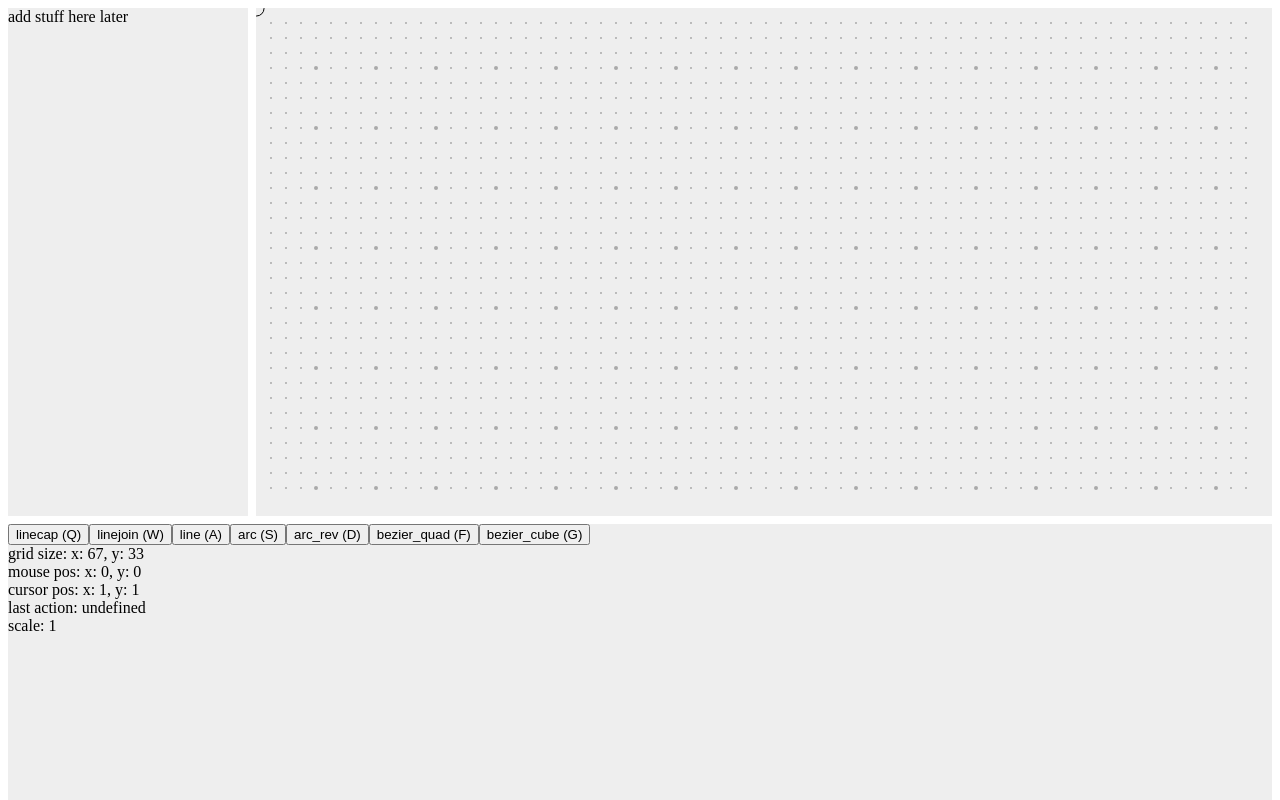
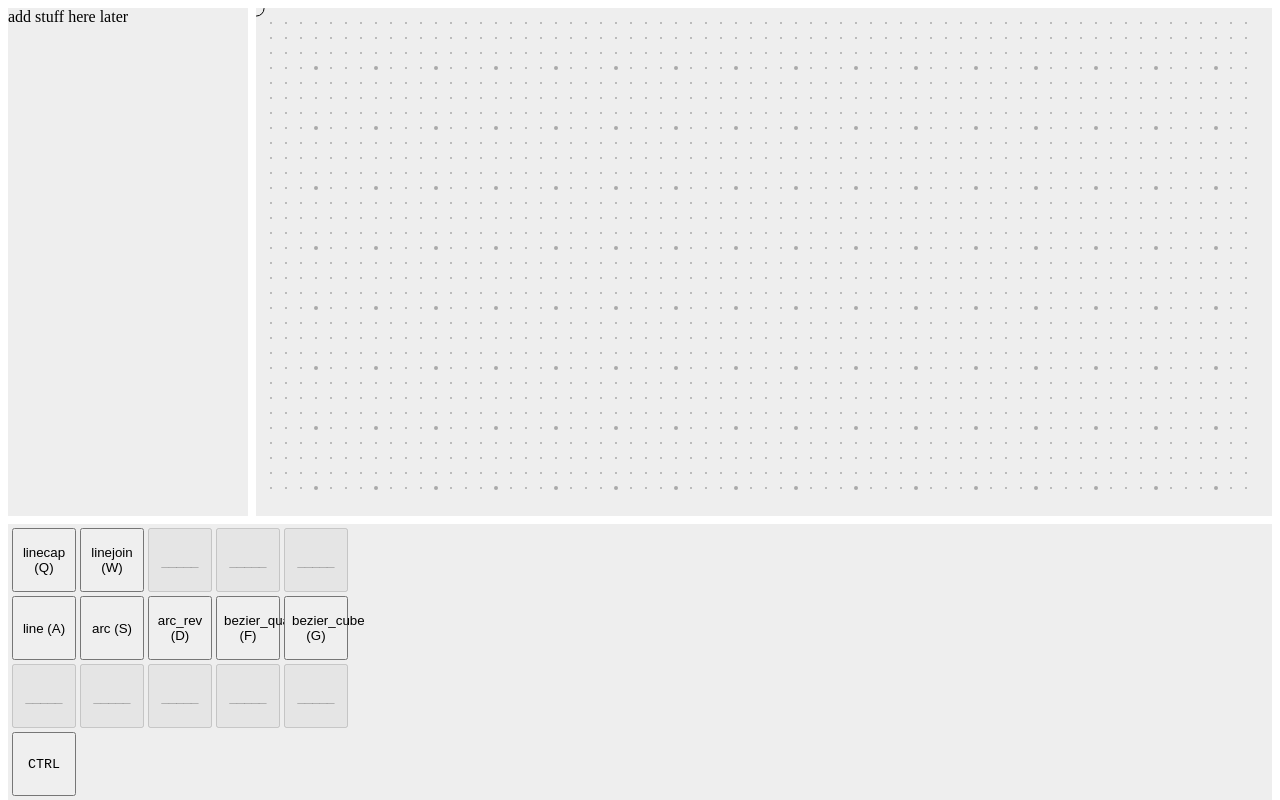
Before and after one commit to fiecueal/ssvgg, a SvelteKit app: page / in a window 1280 px wide. Shown: the top 800 px of the page. Built offline with nearby package versions, Linux system fonts and the light colour scheme.

Commit message:
update button layout
every functionality should now be visible and reachable via buttons and
keybinds

```diff
--- a/src/routes/+page.svelte
+++ b/src/routes/+page.svelte
@@ -496,29 +496,33 @@ which is used to determine the number of grid markers to show on screen
     on:contextmenu|preventDefault
   />
 
-  <div style="grid-area:options" style:background>
-    {#if ctrl_down}
-      {#each Object.entries(keybinds.ctrl_layer) as [key, val]}
+  <div style="grid-area:actions" style:background>
+    <div id="keyboard">
+      {#each Object.entries(ctrl_down ? keybinds.ctrl_layer : keybinds.base_layer) as [action, bind], i}
         <button
+          style:grid-area={bind}
           on:click={() => {
-            keydown({ key: val, ctrlKey: true });
+            keydown({ key: bind, ctrlKey: ctrl_down });
           }}
         >
-          {key} ({val.toUpperCase()})
+          {action} ({bind.toUpperCase()})
         </button>
       {/each}
-    {:else}
-      {#each Object.entries(keybinds.base_layer) as [key, val]}
-        <button
-          on:click={() => {
-            // runs the same function as a keydown event so uses the same method
-            keydown({ key: val });
-          }}
-        >
-          {key} ({val.toUpperCase()})
-        </button>
+
+      {#each { length: 15 - Object.keys(ctrl_down ? keybinds.ctrl_layer : keybinds.base_layer).length } as _}
+        <button disabled>_____</button>
       {/each}
-    {/if}
+
+      <button
+        class:ctrl_down
+        style="font-family:monospace"
+        on:click={() => {
+          ctrl_down = !ctrl_down;
+        }}
+      >
+        CTRL
+      </button>
+    </div>
 
     {#if dev}
       <p style:margin="0">grid size: x: {grid.x}, y: {grid.y}</p>
@@ -541,8 +545,25 @@ which is used to determine the number of grid markers to show on screen
     display: grid;
     grid-template-areas:
       "layers canvas"
-      "options options";
+      "actions actions";
     grid-template-columns: 15rem 1fr;
     grid-template-rows: 1fr 25rem;
   }
+  #keyboard {
+    width: max-content;
+    margin: 0.25rem;
+    gap: 0.25rem;
+    display: grid;
+    grid-template-areas:
+      "q w e r t"
+      "a s d f g"
+      "z x c v b";
+  }
+  button {
+    width: 4rem;
+    height: 4rem;
+  }
+  .ctrl_down {
+    background-color: grey;
+  }
 </style>
```
